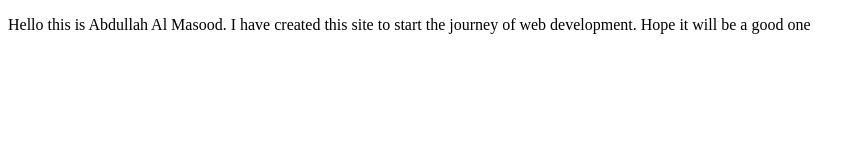
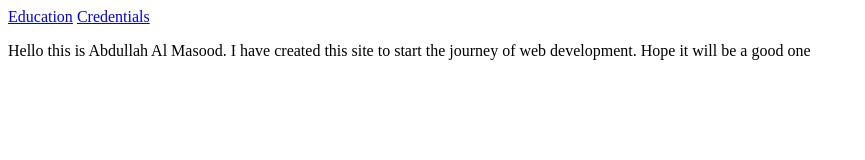
Before and after one commit to masood-22/portofolio, a plain HTML site: page index.html in a window 1280 px wide. Shown: the whole page, without its empty margins (0-865 px from the left). Drawn offline with Linux system fonts and the light colour scheme.

Commit message:
Update index.html

```diff
--- a/index.html
+++ b/index.html
@@ -5,6 +5,10 @@
         <title>Masood</title>
     </head>
     <body>
+        <nav>
+            <a href="Education.html">Education</a>
+            <a href="Credentials.html">Credentials</a>
+        </nav>
         <p>Hello this is Abdullah Al Masood. I have created this site to start the journey of web development. Hope it will be a good one</p>
     </body>
 </html>
```
